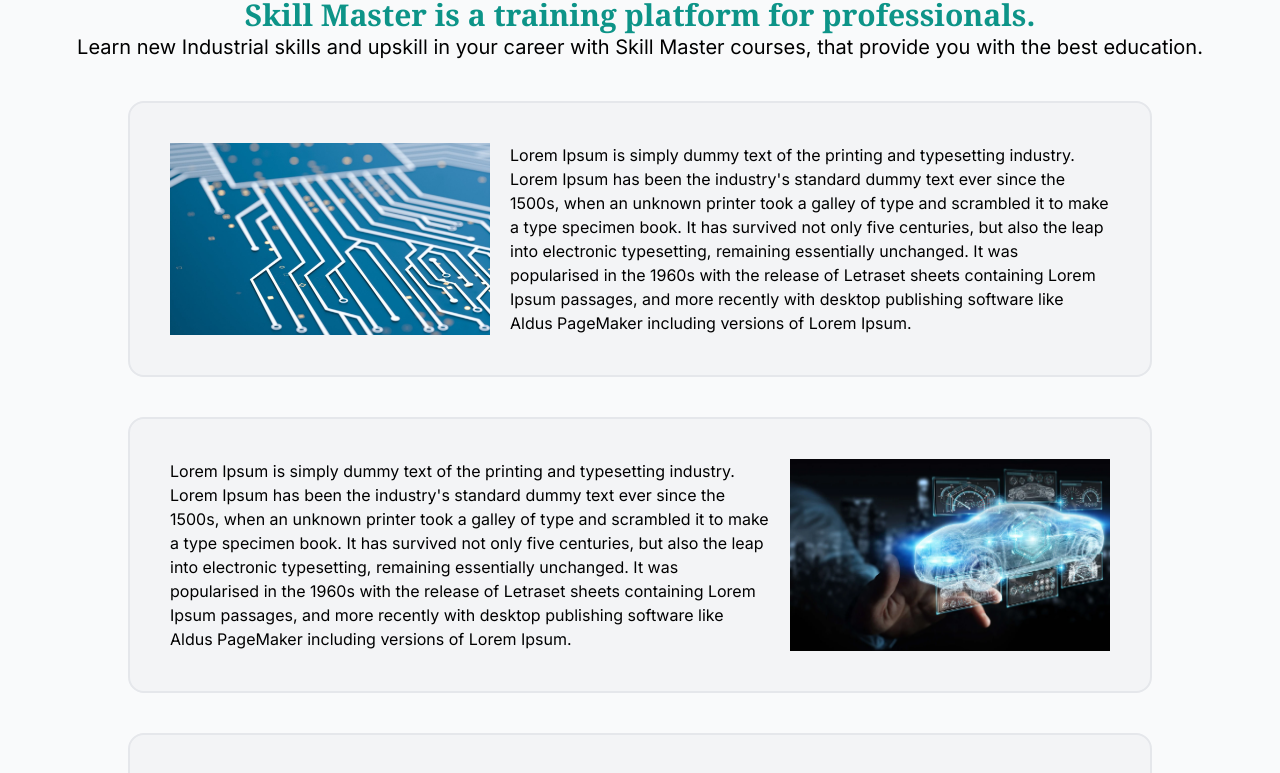
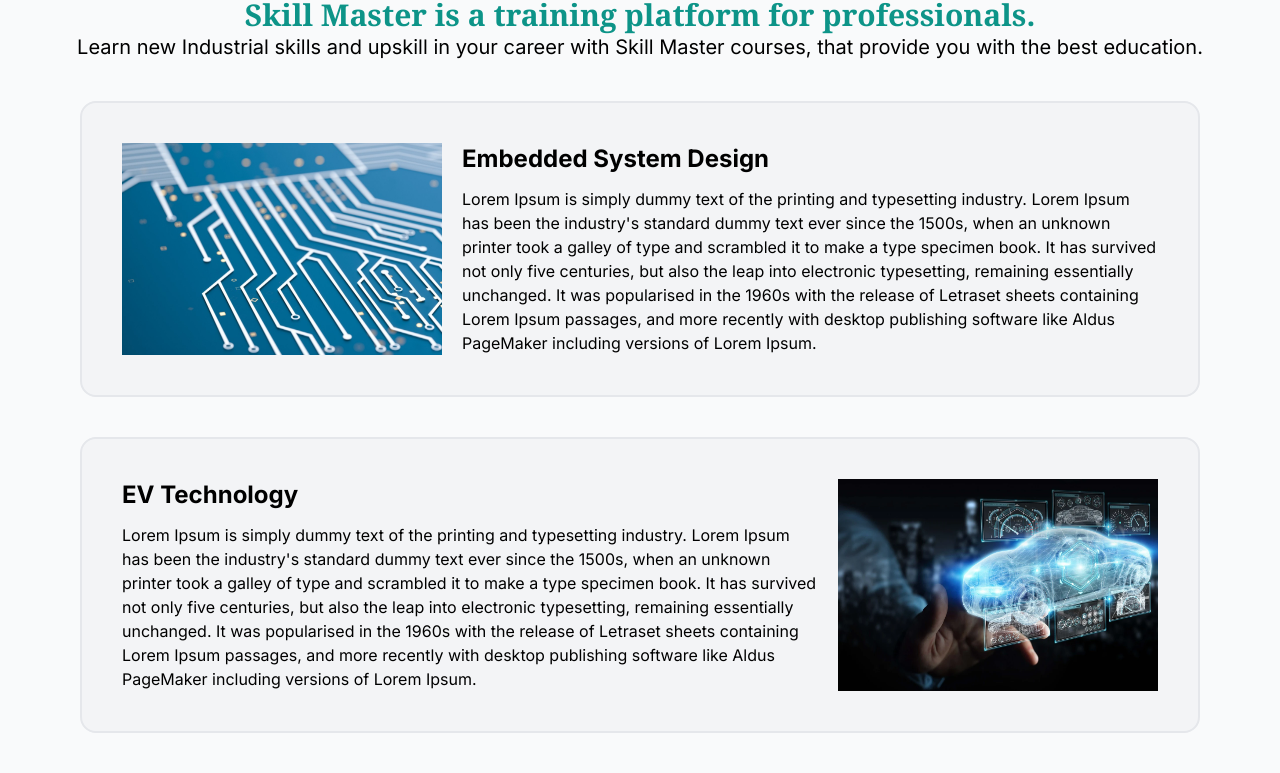
Before and after one commit to HidsTechnologies/skill_master, a Next.js app: page / in a window 1280 px wide. Shown: the part 731-1504 px from the top of the page. Built offline with nearby package versions, Linux system fonts and the light colour scheme.

Commit message:
made all cards full width and added the skill title to the cards

```diff
--- a/src/components/Home/courseSection.tsx
+++ b/src/components/Home/courseSection.tsx
@@ -20,14 +20,15 @@ export default function CourseSection() {
                 <h1 className="text-3xl font-extrabold text-teal-600 font-serif">Skill Master is a training platform for professionals.</h1>
                 <h1 className=" flex text-xl mx-10 justify-center items-center">Learn new Industrial skills and upskill in your career with Skill Master courses, that provide you with the best education.</h1>
                 <div className="flex justify-center w-full items-center mt-10">
-                    <div className="flex max-w-5xl w-ful">
+                    <div className="flex px-20 w-full">
                         <div className="flex flex-col w-full h-full transition-all duration-500 gap-y-10">
                             {Courses.map((skill, i) => {
                                 return (
                                     (i & 1) ?
                                         (<Link href={skill.link}>
-                                            <div className="flex w-full px-10 py-10 gap-x-5 hover:scale-110 transition-all duration-500 rounded-2xl border-2 bg-gray-100">
-                                                <div className="flex h-full justify-center item-center">
+                                            <div className="flex w-full px-10 py-10 gap-x-5 rounded-2xl border-2 bg-gray-100">
+                                                <div className="flex flex-col h-full justify-center">
+                                                    <h1 className="text-2xl font-bold mb-3">{skill.title}</h1>
                                                     <p>{skill.description}</p>
                                                 </div>
                                                 <img src={skill.image} className="h-50 w-80" />
@@ -35,9 +36,10 @@ export default function CourseSection() {
                                         </Link>)
                                         :
                                         (<Link href={skill.link}>
-                                            <div className="flex w-full px-10 py-10 gap-x-5 hover:scale-110 transition-all duration-500 rounded-2xl border-2 bg-gray-100">
+                                            <div className="flex w-full px-10 py-10 gap-x-5 rounded-2xl border-2 bg-gray-100">
                                                 <img src={skill.image} className="h-50 w-80" />
-                                                <div className="flex h-full justify-center items-center">
+                                                <div className="flex flex-col h-full justify-end">
+                                                    <h1 className="text-2xl font-bold mb-3">{skill.title}</h1>
                                                     <p>{skill.description}</p>
                                                 </div>
                                             </div>
```
Also changed, not shown: public/alumni.webp (added).
